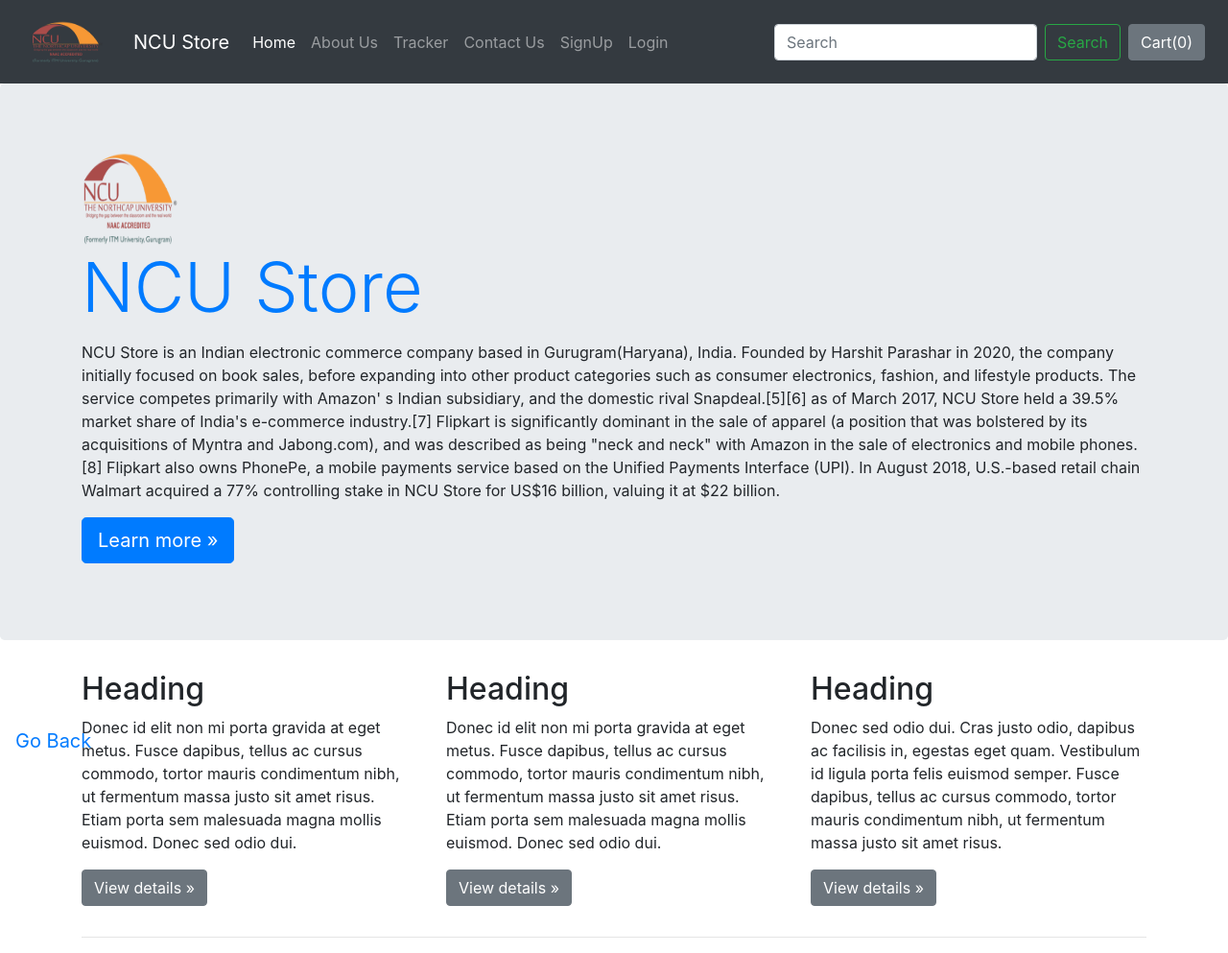
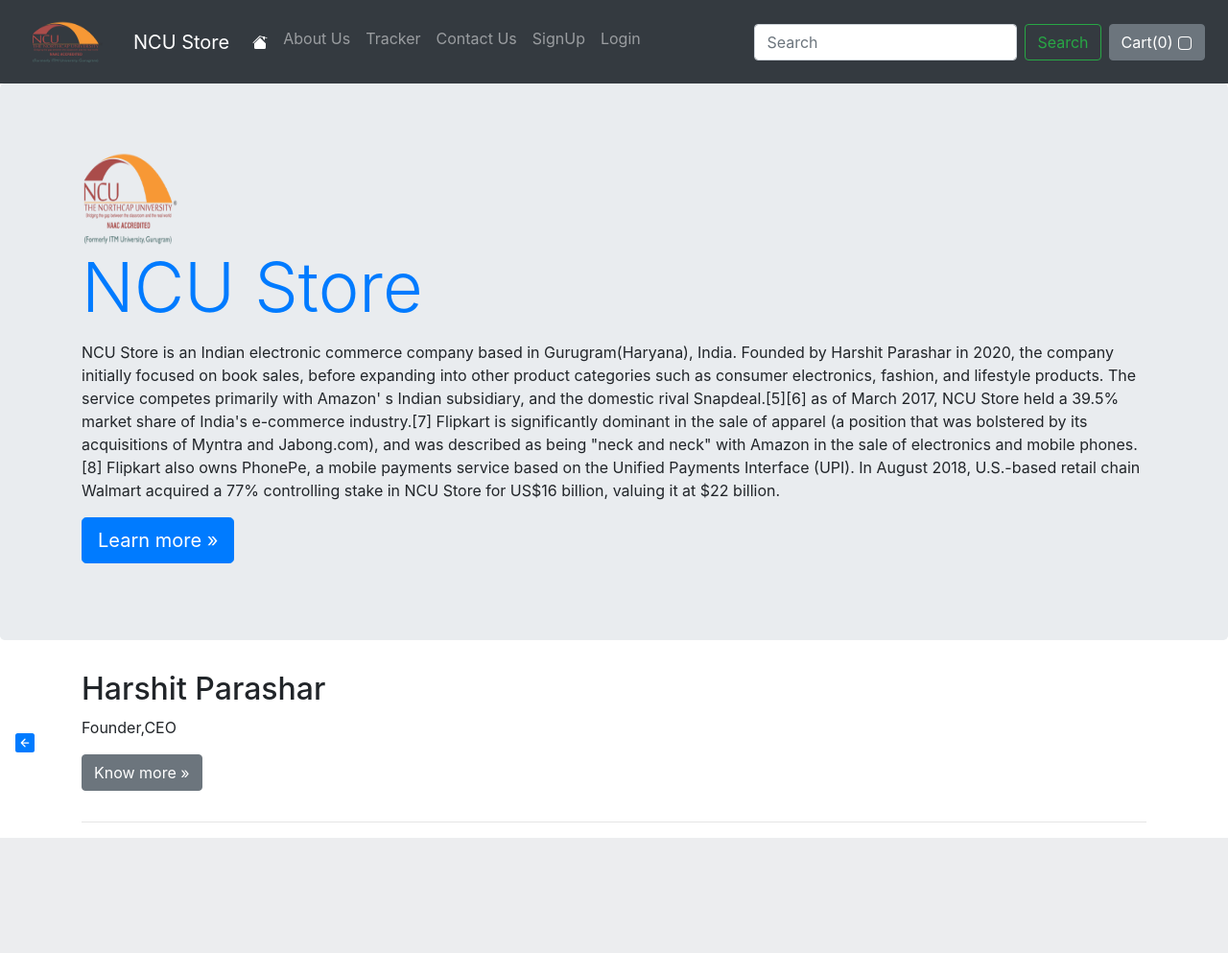
Before and after one commit to Harshit147/Django_website, a Django app: page /shop/Aboutus/ in a window 1280 px wide. Shown: the whole page at 96% size. After the commit the page ends 873 px from the top, so only its background shows below. Run offline with Django 3.2, Linux system fonts and the light colour scheme; some libraries are stand-ins or nearby versions.

Commit message:
Initial Commit

```diff
--- a/mac/shop/templates/shop/Basic.html
+++ b/mac/shop/templates/shop/Basic.html
@@ -30,7 +30,10 @@
   <div class="collapse navbar-collapse" id="navbarSupportedContent">
     <ul class="navbar-nav mr-auto">
       <li class="nav-item active">
-        <a class="nav-link" href="/shop">Home <span class="sr-only">(current)</span></a>
+        <a class="nav-link" href="/shop"><svg width="1em" height="2em" viewBox="0 0 16 16" class="bi bi-house-fill" fill="currentColor" xmlns="http://www.w3.org/2000/svg">
+  <path fill-rule="evenodd" d="M8 3.293l6 6V13.5a1.5 1.5 0 0 1-1.5 1.5h-9A1.5 1.5 0 0 1 2 13.5V9.293l6-6zm5-.793V6l-2-2V2.5a.5.5 0 0 1 .5-.5h1a.5.5 0 0 1 .5.5z"/>
+  <path fill-rule="evenodd" d="M7.293 1.5a1 1 0 0 1 1.414 0l6.647 1.646a.5.5 0 0 1-.708.708L8 2.207 1.354 8.854a.5.5 0 1 1-.708-.708L7.293 1.5z"/>
+</svg> <span class="sr-only">(current)</span></a>
       </li>
       <li class="nav-item">
         <a class="nav-link" href="/shop/Aboutus">About Us</a>
@@ -59,6 +62,9 @@
 
 
   Cart(<span id="cart">0</span>)
+      <svg width="1em" height="1em" viewBox="0 0 16 16" class="bi bi-app" fill="currentColor" xmlns="http://www.w3.org/2000/svg">
+      <path fill-rule="evenodd" d="M11 2H5a3 3 0 0 0-3 3v6a3 3 0 0 0 3 3h6a3 3 0 0 0 3-3V5a3 3 0 0 0-3-3zM5 1a4 4 0 0 0-4 4v6a4 4 0 0 0 4 4h6a4 4 0 0 0 4-4V5a4 4 0 0 0-4-4H5z"/>
+      </svg>
 </button>
   </div>
 </nav>
@@ -72,7 +78,9 @@
     <script src="https://stackpath.bootstrapcdn.com/bootstrap/4.2.1/js/bootstrap.min.js" integrity="sha384-B0UglyR+jN6CkvvICOB2joaf5I4l3gm9GU6Hc1og6Ls7i6U/mkkaduKaBhlAXv9k" crossorigin="anonymous"></script>
     {% block js %} {% endblock %}
   <nav class="navbar fixed-bottom ">
-  <a class="navbar-brand" href="/shop/">Go Back</a>
+  <a class="navbar-brand" href="/shop/"><svg width="1em" height="1em" viewBox="0 0 16 16" class="bi bi-arrow-left-square-fill" fill="currentColor" xmlns="http://www.w3.org/2000/svg">
+  <path fill-rule="evenodd" d="M2 0a2 2 0 0 0-2 2v12a2 2 0 0 0 2 2h12a2 2 0 0 0 2-2V2a2 2 0 0 0-2-2H2zm6.354 10.646a.5.5 0 0 1-.708.708l-3-3a.5.5 0 0 1 0-.708l3-3a.5.5 0 1 1 .708.708L6.207 7.5H11a.5.5 0 0 1 0 1H6.207l2.147 2.146z"/>
+</svg></a>
 
 </nav>
   </body>
--- a/mac/shop/templates/shop/about.html
+++ b/mac/shop/templates/shop/about.html
@@ -29,21 +29,14 @@
   <div class="container">
     <!-- Example row of columns -->
     <div class="row">
+
       <div class="col-md-4">
-        <h2>Heading</h2>
-        <p>Donec id elit non mi porta gravida at eget metus. Fusce dapibus, tellus ac cursus commodo, tortor mauris condimentum nibh, ut fermentum massa justo sit amet risus. Etiam porta sem malesuada magna mollis euismod. Donec sed odio dui. </p>
-        <p><a class="btn btn-secondary" href="#" role="button">View details »</a></p>
+        <h2>Harshit Parashar</h2>
+        <p>Founder,CEO </p>
+        <p><a class="btn btn-secondary" href="/shop" role="button">Know more »</a></p>
       </div>
-      <div class="col-md-4">
-        <h2>Heading</h2>
-        <p>Donec id elit non mi porta gravida at eget metus. Fusce dapibus, tellus ac cursus commodo, tortor mauris condimentum nibh, ut fermentum massa justo sit amet risus. Etiam porta sem malesuada magna mollis euismod. Donec sed odio dui. </p>
-        <p><a class="btn btn-secondary" href="#" role="button">View details »</a></p>
-      </div>
-      <div class="col-md-4">
-        <h2>Heading</h2>
-        <p>Donec sed odio dui. Cras justo odio, dapibus ac facilisis in, egestas eget quam. Vestibulum id ligula porta felis euismod semper. Fusce dapibus, tellus ac cursus commodo, tortor mauris condimentum nibh, ut fermentum massa justo sit amet risus.</p>
-        <p><a class="btn btn-secondary" href="#" role="button">View details »</a></p>
-      </div>
+      <div></div>
+
     </div>
 
     <hr>
```
